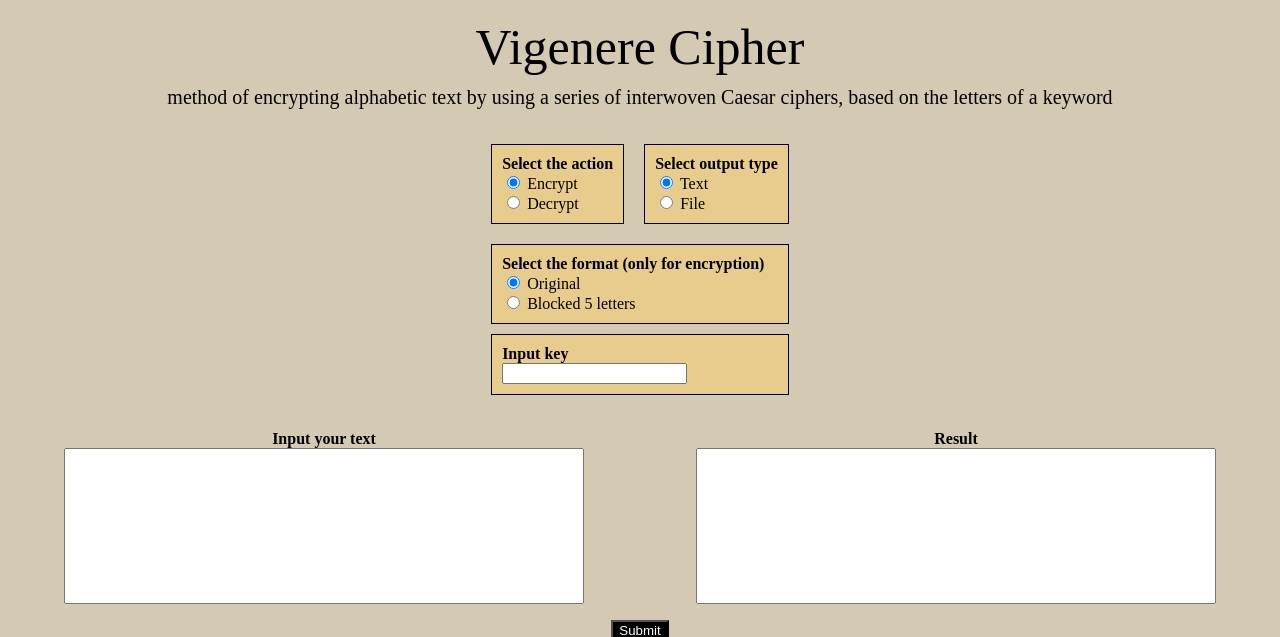
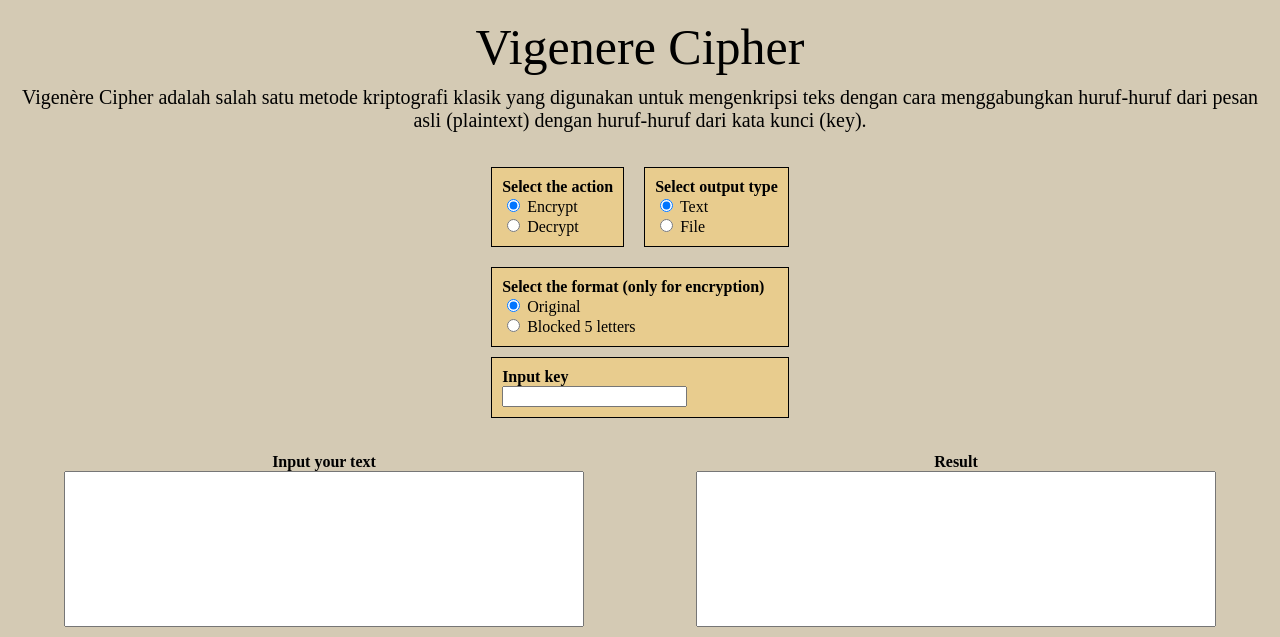
Before and after one commit to ellizafebriyani/Algoritma-Kriptografi, a Flask app: page /vigenere in a window 1280 px wide. Shown: the top 637 px of the page. Run offline with Flask 3, Linux system fonts and the light colour scheme.

Commit message:
ngubah (okta)

```diff
--- a/templates/vigenere.html
+++ b/templates/vigenere.html
@@ -14,7 +14,8 @@
                 Vigenere Cipher
             </div>
             <div class="subtitle-bar">
-                method of encrypting alphabetic text by using a series of interwoven Caesar ciphers, based on the letters of a keyword
+                Vigenère Cipher adalah salah satu metode kriptografi klasik yang digunakan untuk
+                mengenkripsi teks dengan cara menggabungkan huruf-huruf dari pesan asli (plaintext) dengan huruf-huruf dari kata kunci (key).
             </div>
         </div>
 
```
